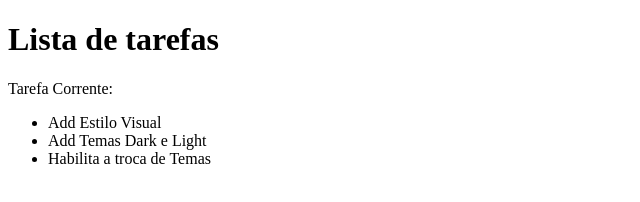
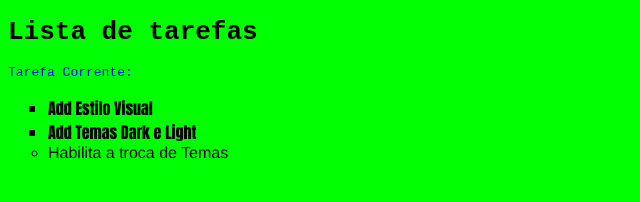
Before and after one commit to Xinxalabin/site_simples, a plain HTML site: page index.html in a window 1280 px wide. Shown: the whole page, without its empty margins (0-640 px from the left). Drawn offline with Linux system fonts and the light colour scheme.

Commit message:
Configuraão do CSS e alimentação do README

```diff
--- a/index.html
+++ b/index.html
@@ -6,7 +6,7 @@
     <title>Simple Website</title>
     <link rel="stylesheet" href="main.css">
 </head>
-<body>
+<body class="light-theme">
     <h1>Lista de tarefas</h1>
     <p id="msg">Tarefa Corrente:</p>
     <ul>
--- a/main.css
+++ b/main.css
@@ -0,0 +1,31 @@
+body {
+    font-family: monospace;
+}
+
+ul {
+font-family: Helvetica;
+}
+
+li {
+    list-style: circle;
+}
+
+.list{
+    font-family: Impact;
+    list-style: square;
+}
+
+#msg {
+    color: blue;
+    font-family: monospace;
+}
+
+.light-theme {
+    color: black;
+    background: #00FF00;
+}
+
+.dark-theme {
+    color: #00FF00;
+    background: #000000;
+}
```
Also changed, not shown: 1 other file.
